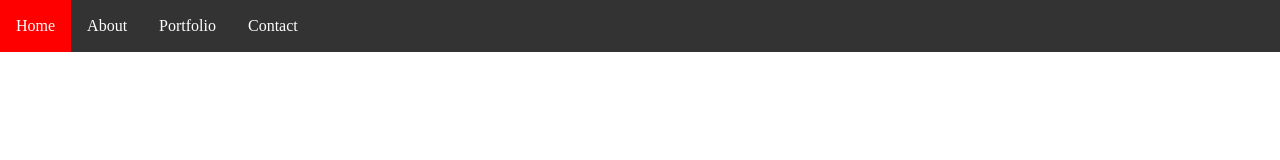
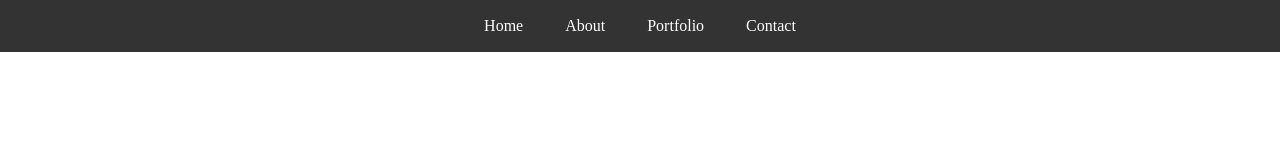
Before and after one commit to Arthur65524/ArtfullyCraftedDesigns-Website, a plain HTML site: page index.html in a window 1280 px wide. Drawn offline with Linux system fonts and the light colour scheme.

Commit message:
nav bar update commit

```diff
--- a/css/style.css
+++ b/css/style.css
@@ -1,7 +1,16 @@
 /* The navigation menu */
-.navbar {
+/* .navbar {
   overflow: hidden;
   background-color: #333;
+} */
+
+.navbar {
+  display: flex;
+  justify-content: center; /* centers the items horizontally */
+  align-items: center;
+  background-color: #333;
+  padding: 0; /* optional: adjust spacing */
+  gap: 10px; /* optional: spacing between items */
 }
 
 /* Navigation links */
```
